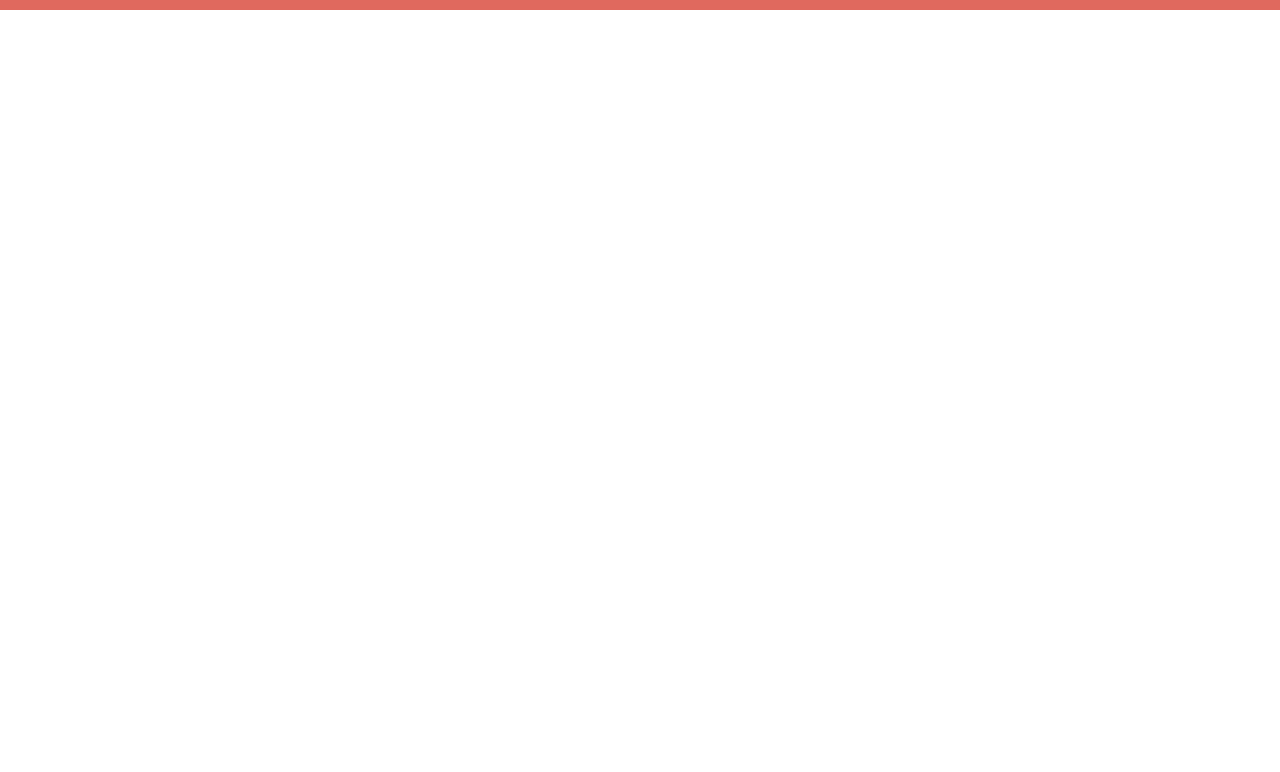
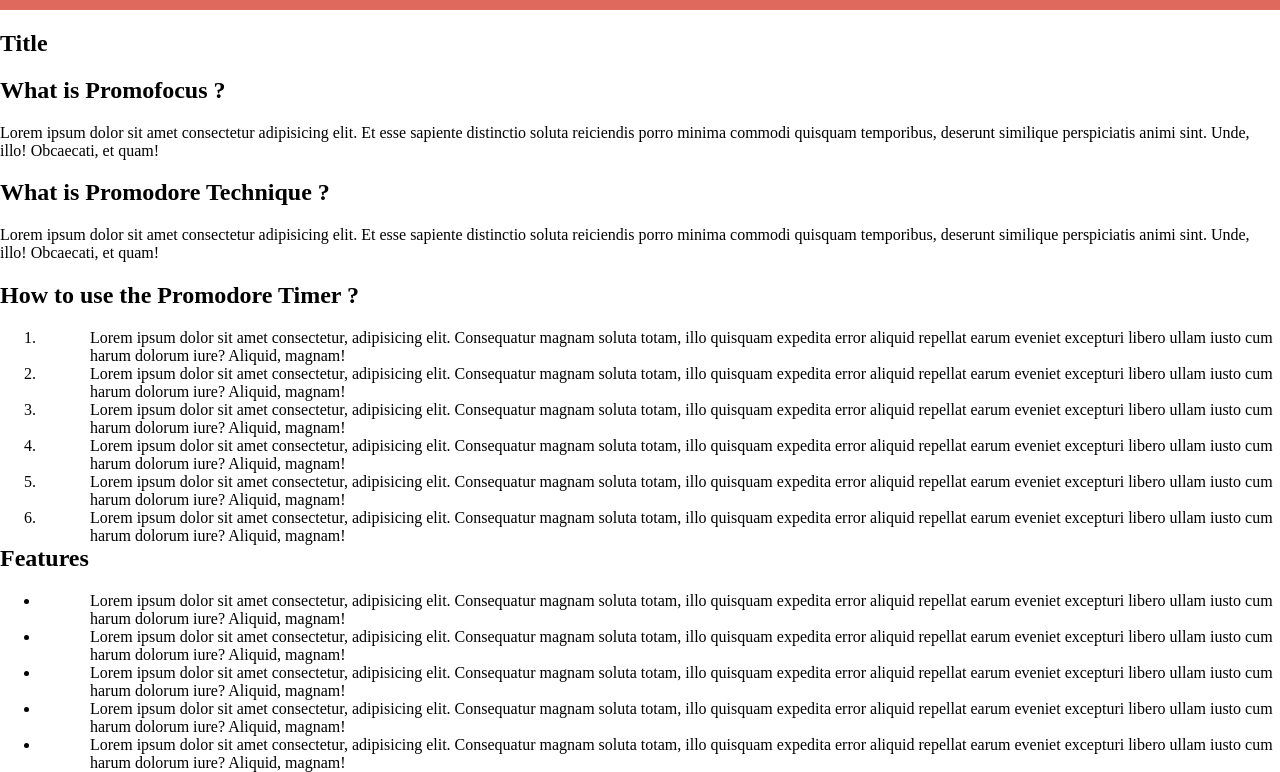
Before and after one commit to zinasemia/recreatethis, a plain HTML site: page index.html in a window 1280 px wide. Shown: the part 183-955 px from the top of the page. Before the commit the page ends 800 px from the top, so only its background shows below. Drawn offline with Linux system fonts and the light colour scheme.

Commit message:
addarticles

```diff
--- a/index.html
+++ b/index.html
@@ -27,15 +27,78 @@
                 </li>
                 <li>
                     <div class="link3">
-                    <img src="css/images/Profile.svg" alt="login">
-                    <a href="http://#">Login</a> </li></div>
+                        <img src="css/images/Profile.svg" alt="login">
+                        <a href="http://#">Login</a>
+                </li>
+                </div>
 
             </ul>
         </nav>
     </header>
     <main>
-        <section></section>
-        <section></section>
+        <section class="redbox"></section>
+        <section>
+            <h1>Title</h1>
+            <h2>What is Promofocus ?</h2>
+            <article>
+                Lorem ipsum dolor sit amet consectetur adipisicing elit. Et esse sapiente
+                distinctio soluta reiciendis porro minima commodi quisquam temporibus, deserunt similique
+                perspiciatis animi sint. Unde, illo! Obcaecati, et quam!
+
+            </article>
+            <h2>What is Promodore Technique ?</h2>
+            <article>
+                Lorem ipsum dolor sit amet consectetur adipisicing elit. Et esse sapiente
+                distinctio soluta reiciendis porro minima commodi quisquam temporibus, deserunt similique
+                perspiciatis animi sint. Unde, illo! Obcaecati, et quam!
+            </article>
+            <h2>How to use the Promodore Timer ?</h2>
+            <article>
+                <ol>
+                    <li>Lorem ipsum dolor sit amet consectetur, adipisicing elit. Consequatur magnam soluta totam, illo
+                        quisquam expedita error aliquid repellat earum eveniet excepturi libero ullam iusto cum harum
+                        dolorum iure? Aliquid, magnam!</li>
+                    <li>Lorem ipsum dolor sit amet consectetur, adipisicing elit. Consequatur magnam soluta totam, illo
+                        quisquam expedita error aliquid repellat earum eveniet excepturi libero ullam iusto cum harum
+                        dolorum iure? Aliquid, magnam!</li>
+                    <li>Lorem ipsum dolor sit amet consectetur, adipisicing elit. Consequatur magnam soluta totam, illo
+                        quisquam expedita error aliquid repellat earum eveniet excepturi libero ullam iusto cum harum
+                        dolorum iure? Aliquid, magnam!</li>
+                    <li>Lorem ipsum dolor sit amet consectetur, adipisicing elit. Consequatur magnam soluta totam, illo
+                        quisquam expedita error aliquid repellat earum eveniet excepturi libero ullam iusto cum harum
+                        dolorum iure? Aliquid, magnam!</li>
+                    <li>Lorem ipsum dolor sit amet consectetur, adipisicing elit. Consequatur magnam soluta totam, illo
+                        quisquam expedita error aliquid repellat earum eveniet excepturi libero ullam iusto cum harum
+                        dolorum iure? Aliquid, magnam!</li>
+                    <li>Lorem ipsum dolor sit amet consectetur, adipisicing elit. Consequatur magnam soluta totam, illo
+                        quisquam expedita error aliquid repellat earum eveniet excepturi libero ullam iusto cum harum
+                        dolorum iure? Aliquid, magnam!</li>
+
+                </ol>
+            </article>
+            <h2>Features</h2>
+            <article>
+                <ul>
+                    <li>Lorem ipsum dolor sit amet consectetur, adipisicing elit. Consequatur magnam soluta totam, illo
+                        quisquam expedita error aliquid repellat earum eveniet excepturi libero ullam iusto cum harum
+                        dolorum iure? Aliquid, magnam!</li>
+                    <li>Lorem ipsum dolor sit amet consectetur, adipisicing elit. Consequatur magnam soluta totam, illo
+                        quisquam expedita error aliquid repellat earum eveniet excepturi libero ullam iusto cum harum
+                        dolorum iure? Aliquid, magnam!</li>
+                    <li>Lorem ipsum dolor sit amet consectetur, adipisicing elit. Consequatur magnam soluta totam, illo
+                        quisquam expedita error aliquid repellat earum eveniet excepturi libero ullam iusto cum harum
+                        dolorum iure? Aliquid, magnam!</li>
+                    <li>Lorem ipsum dolor sit amet consectetur, adipisicing elit. Consequatur magnam soluta totam, illo
+                        quisquam expedita error aliquid repellat earum eveniet excepturi libero ullam iusto cum harum
+                        dolorum iure? Aliquid, magnam!</li>
+                    <li>Lorem ipsum dolor sit amet consectetur, adipisicing elit. Consequatur magnam soluta totam, illo
+                        quisquam expedita error aliquid repellat earum eveniet excepturi libero ullam iusto cum harum
+                        dolorum iure? Aliquid, magnam!</li>
+
+                </ul>
+            </article>
+
+        </section>
     </main>
     <footer></footer>
 </body>
```
